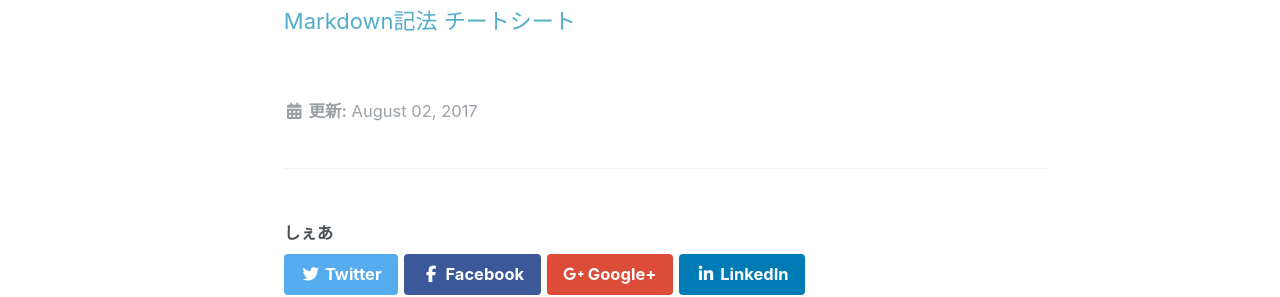
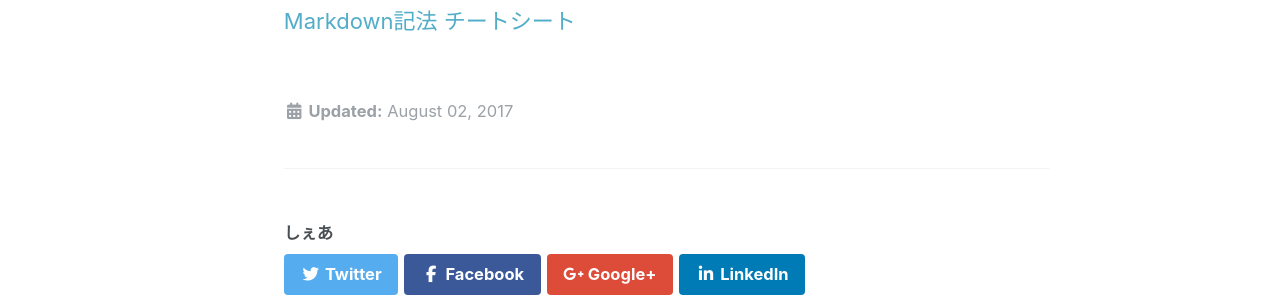
Before and after one commit to laureltreetop/laureltreetop.github.io, a Jekyll site: the page built from _docs/03-markdown.md, in a window 1280 px wide and 900 px high, scrolled down 257 px. Shown: the part 211-508 px from the top of the window. Built offline with Jekyll 4.4.1, drawn with Linux system fonts in a browser that asks for light colours; nearby versions of some CDN libraries.

Commit message:
Update ui-text.yml

```diff
--- a/_data/ui-text.yml
+++ b/_data/ui-text.yml
@@ -17,7 +17,7 @@ ja-JP: &DEFAULT_JP
   meta_label                 :
   tags_label                 : "たぐ:"
   categories_label           : "かてごり:"
-  date_label                 : "更新:"
+  date_label                 : "Updated:"
   comments_label             : "Leave a Comment"
   comments_title             : "Comments"
   more_label                 : "Learn More"
```
